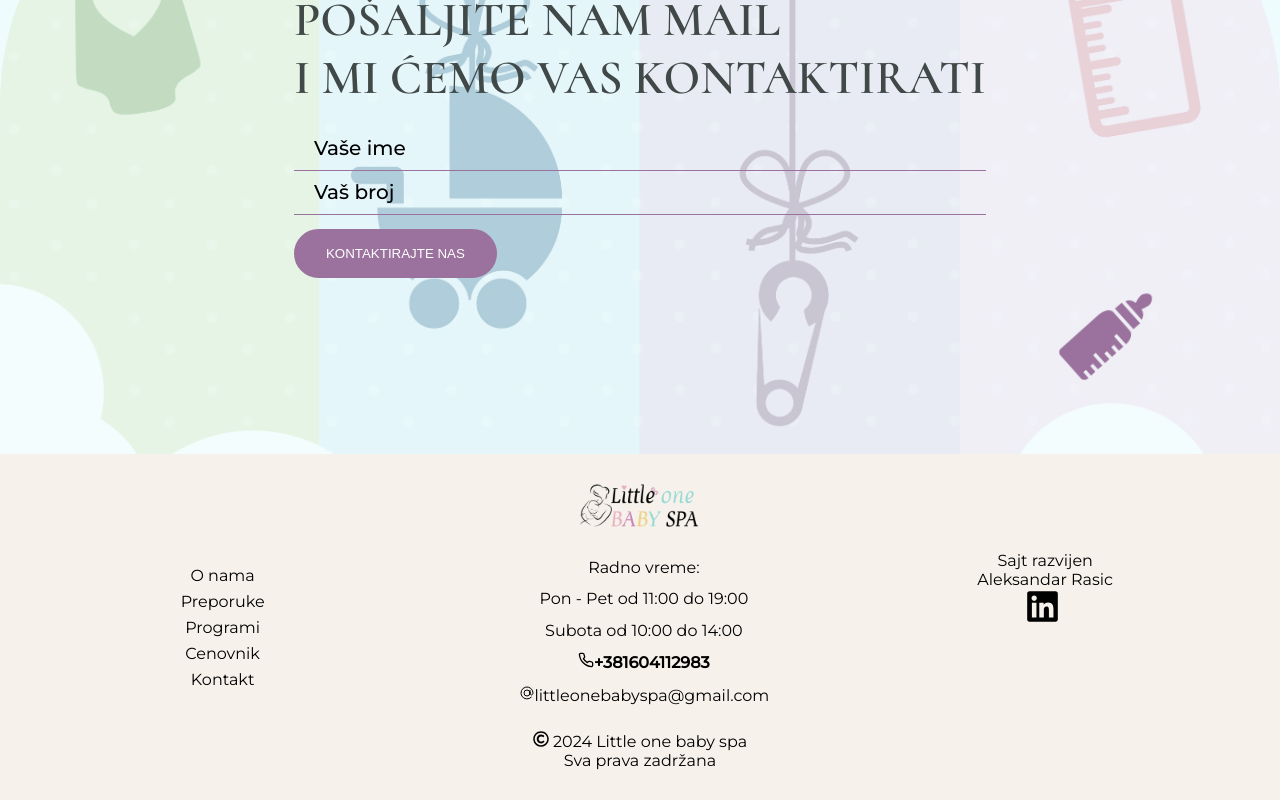
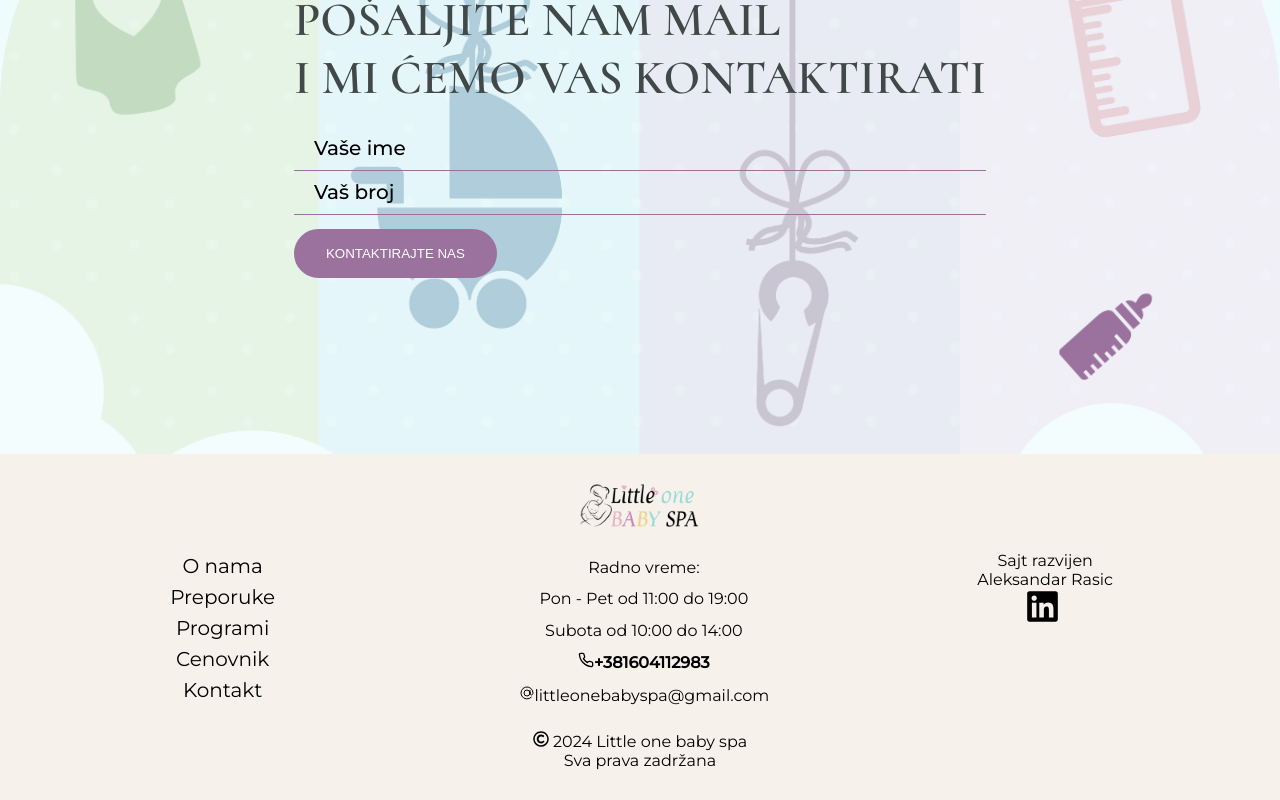
Before and after one commit to jimmyatv/myBabySpa, a React (Create React App) app: page / in a window 1280 px wide. Shown: the part 3322-4122 px from the top of the page. Built offline with nearby package versions, Linux system fonts and the light colour scheme.

Commit message:
NavBAr style

```diff
--- a/src/components/Footer/Footer.css
+++ b/src/components/Footer/Footer.css
@@ -35,6 +35,9 @@
 /* footer bottom */
 .footer-bottom>div {
     padding: 2rem 3rem;
+}
+.footer-bottom>div>ul>li>a {
+    font-size: 2rem;
 }
 
 .footer-bottom>div:nth-child(1),.footer-bottom>div:nth-child(2),.footer-bottom>div:nth-child(3) {
--- a/src/components/Header/Header.css
+++ b/src/components/Header/Header.css
@@ -83,6 +83,7 @@
     margin-left: 5px;
     color: var(--primary);
     animation: zoomInOut 2s infinite;
+    margin-top: 5px;
 }
 
 .burger {
```
